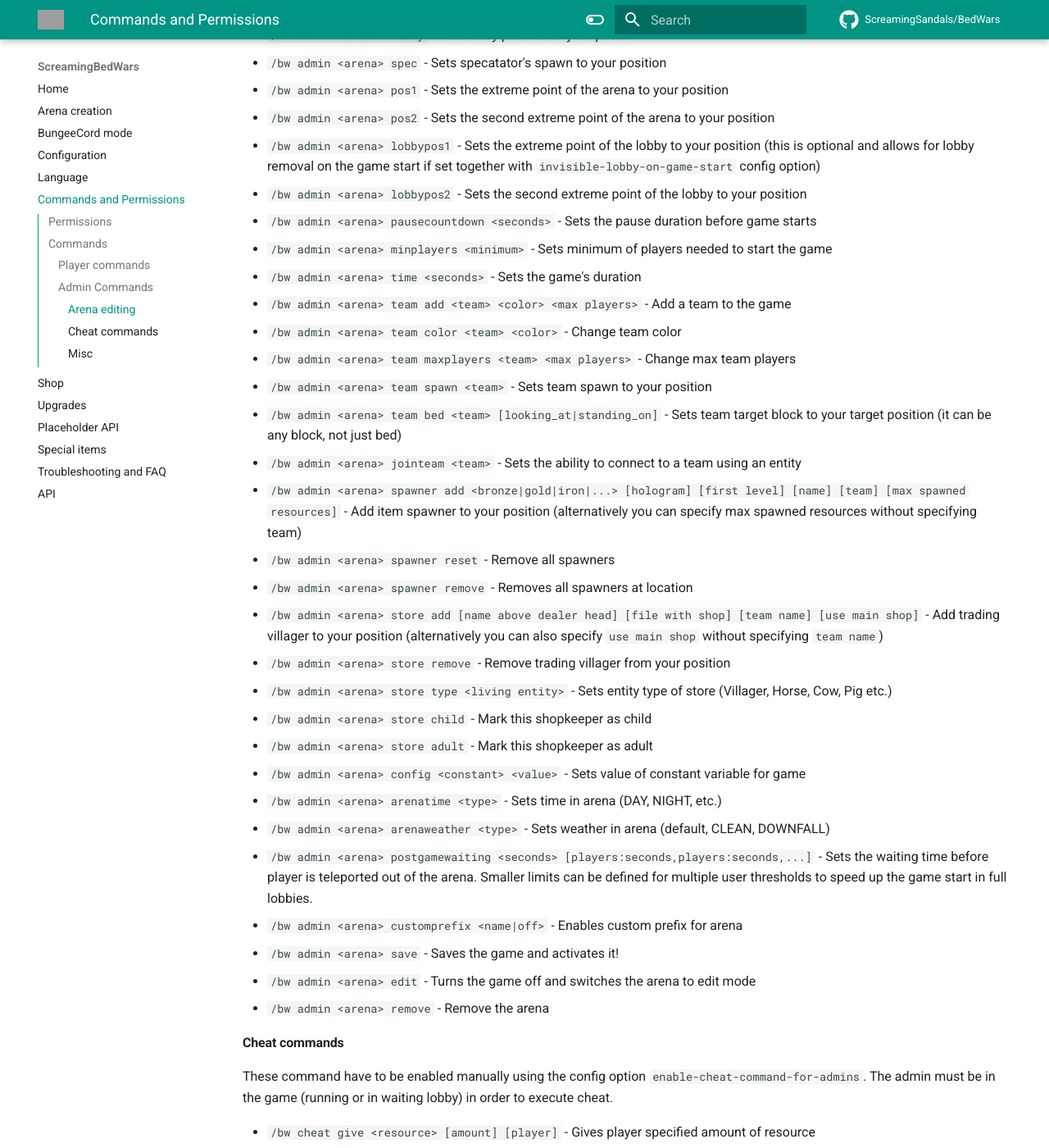
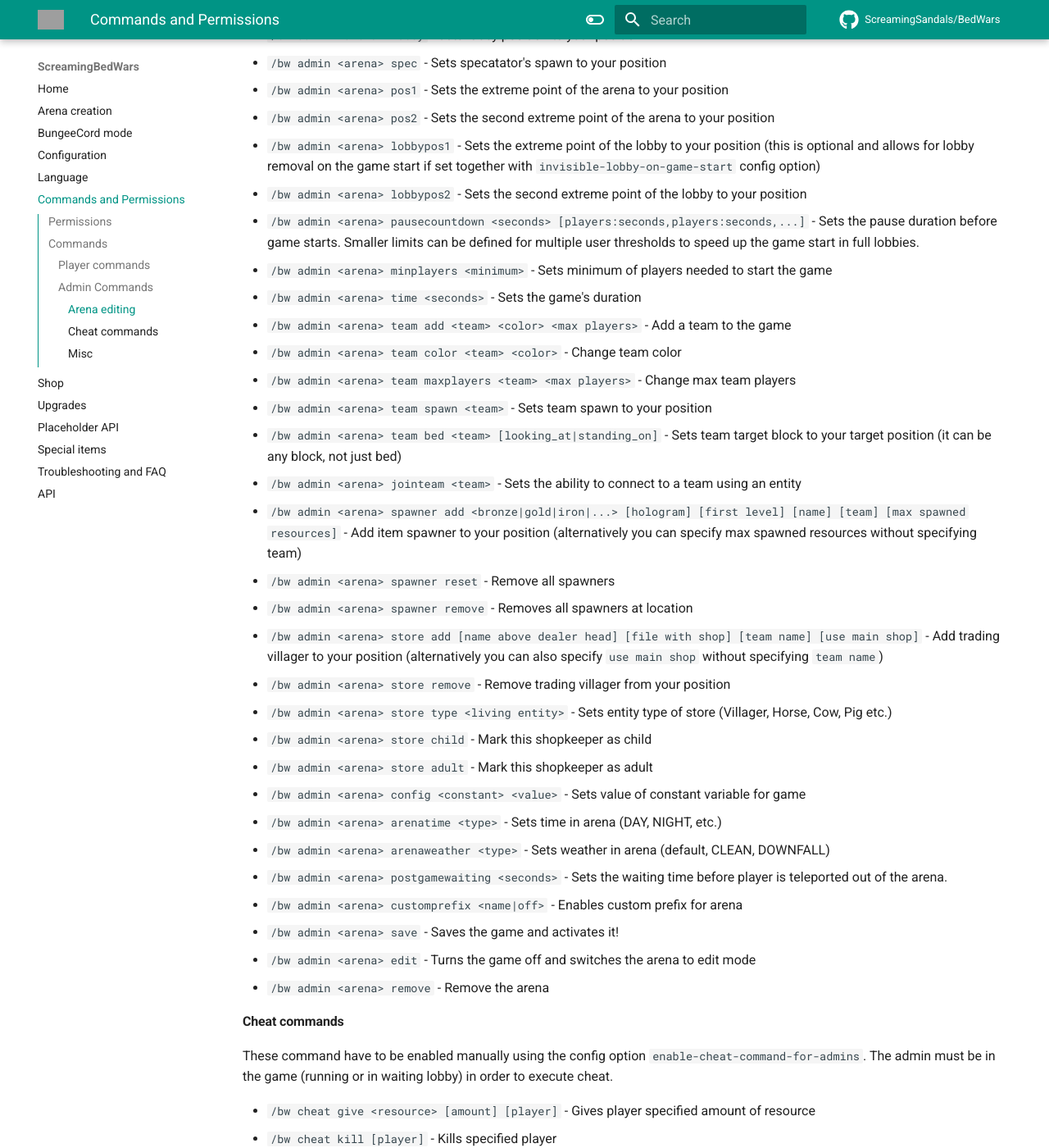
Before and after one commit to ScreamingSandals/BedWars, an MkDocs documentation site: the page built from docs/commands.md, in a window 1280 px wide and 1400 px high, scrolled down 1822 px. Shown: the whole window at 82% size. Built offline with MkDocs 1.6.1 and Material for MkDocs 9.7.7, drawn with Linux system fonts in a browser that asks for light colours; comment, search, counter and statistics services are not loaded; the version menu is left out; part of the change alters nothing that is shown; grey boxes are pictures that could not be loaded.

```diff
--- a/docs/commands.md
+++ b/docs/commands.md
@@ -65,7 +65,7 @@ All these commands require `bw.admin` permission if not specified.
 * `/bw admin <arena> pos2` - Sets the second extreme point of the arena to your position
 * `/bw admin <arena> lobbypos1` - Sets the extreme point of the lobby to your position (this is optional and allows for lobby removal on the game start if set together with `invisible-lobby-on-game-start` config option)
 * `/bw admin <arena> lobbypos2` - Sets the second extreme point of the lobby to your position
-* `/bw admin <arena> pausecountdown <seconds>` - Sets the pause duration before game starts
+* `/bw admin <arena> pausecountdown <seconds> [players:seconds,players:seconds,...]` - Sets the pause duration before game starts. Smaller limits can be defined for multiple user thresholds to speed up the game start in full lobbies.
 * `/bw admin <arena> minplayers <minimum>` - Sets minimum of players needed to start the game
 * `/bw admin <arena> time <seconds>` - Sets the game's duration
 * `/bw admin <arena> team add <team> <color> <max players>` - Add a team to the game
@@ -85,7 +85,7 @@ All these commands require `bw.admin` permission if not specified.
 * `/bw admin <arena> config <constant> <value>` - Sets value of constant variable for game
 * `/bw admin <arena> arenatime <type>` - Sets time in arena (DAY, NIGHT, etc.)
 * `/bw admin <arena> arenaweather <type>` - Sets weather in arena (default, CLEAN, DOWNFALL)
-* `/bw admin <arena> postgamewaiting <seconds> [players:seconds,players:seconds,...]` - Sets the waiting time before player is teleported out of the arena. Smaller limits can be defined for multiple user thresholds to speed up the game start in full lobbies.
+* `/bw admin <arena> postgamewaiting <seconds>` - Sets the waiting time before player is teleported out of the arena.
 * `/bw admin <arena> customprefix <name|off>` - Enables custom prefix for arena
 * `/bw admin <arena> save` - Saves the game and activates it!
 * `/bw admin <arena> edit` - Turns the game off and switches the arena to edit mode
```
